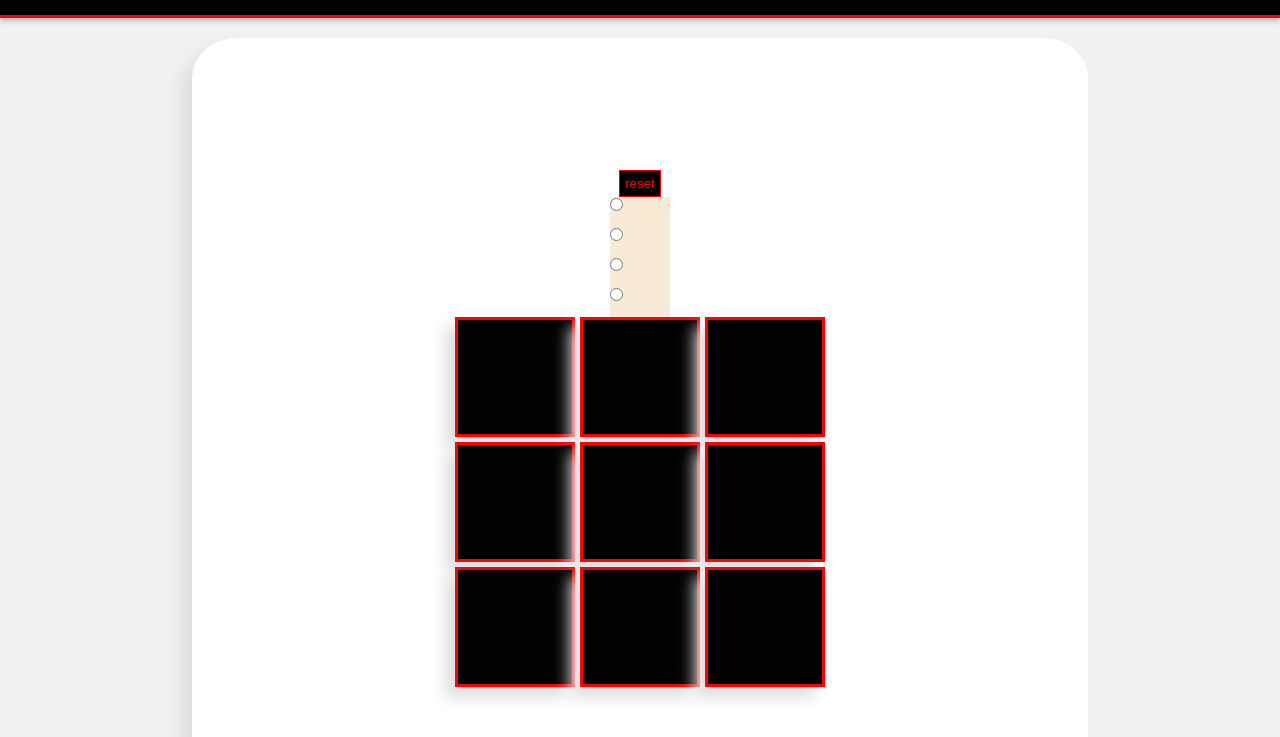
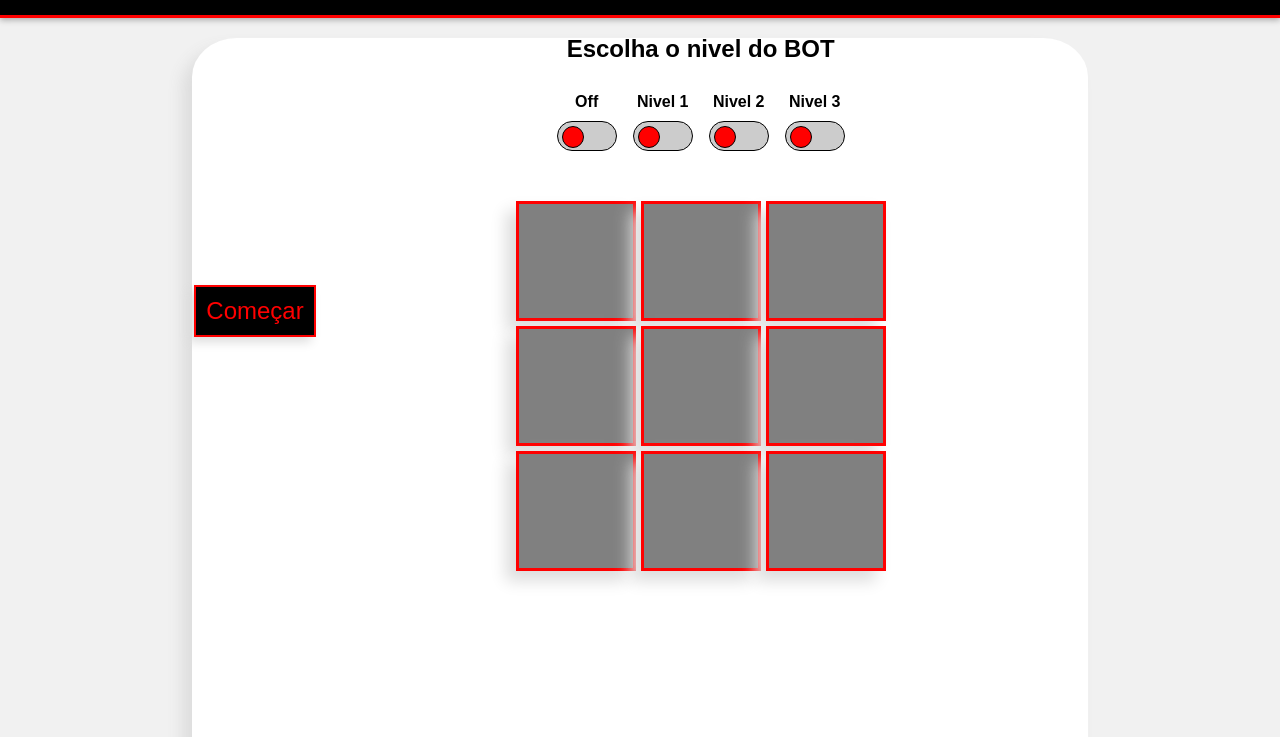
Before and after one commit to Bieltimao1/siteProjetos, a plain HTML site: page ProjetoOrg/sites/Jogo da velha/jogodavelha.html in a window 1280 px wide. Shown: the part 63-800 px from the top of the page. Drawn offline with Linux system fonts and the light colour scheme.

Commit message:
Add files via upload

```diff
--- a/ProjetoOrg/sites/Jogo da velha/jogodavelha.html
+++ b/ProjetoOrg/sites/Jogo da velha/jogodavelha.html
@@ -26,12 +26,44 @@
             border-radius: 5%;
             box-shadow: -10px 10px 15px rgb(221, 221, 221);
         }
+        #section1{
+            display: flex;
+            flex-direction: row;;
+            gap: 200px;
+
+        }
+        #meio{
+            display: flex;
+            flex-direction: column;
+            gap: 10px;
+            margin-top: -250px;
+
+        }
+        #esquerda{
+            display: flex;
+            flex-direction: column;
+            gap: 20px;
+        }
         #container-velha{
             display: grid;
             gap: 5px;
             grid-template-rows: repeat(3, 120px);
             grid-template-columns: repeat(3, 120px);
             width: 370px;
+            margin-top: 40px
+        }
+        #titulo{
+            display: flex;
+            width: 100%;
+            align-items: center;
+            justify-items: center;
+        }
+
+        .nivel-container{
+            display: flex;
+            gap: 1rem;
+            justify-content: center;
+            margin-top: 20px;
         }
         .celulas{
             display: flex;
@@ -72,23 +104,110 @@
         }
         .buttonfeito{
             background-color: black;
-            padding: 5px;
+            padding: 10px;
+            font-size: 14pt;
             color: var(--CorPrincipal);
-            border: 1px solid var(--CorPrincipal);
+            border: 2px solid var(--CorPrincipal);
+            box-shadow: -5px 5px 10px rgb(221, 221, 221);
             transition: 0.3s ease;
         }
         .buttonfeito:hover{
-            transform: scale(1.1);
+            transform: scale(1.05);
+            background-color: var(--CorPrincipal);
             cursor: pointer;
+            color: black;
+            border: 2px solid var(--CorPrincipal);
+            box-shadow: 0px 0px 15px var(--CorPrincipal);
         }
         .buttonfeito:active{
             transform: scale(0.95);
+            background-color: var(--CorPrincipalEscuro);
+            color: white;
         }
         .btnbot{
+            display: flex;
+            flex-direction: column;
+            align-items: center;
+            gap: 4px;
+        }
+        .btnbot p{
+            margin-bottom: 6px;
+            font-weight: bold;
+            color: black;
+        }
+        .slider::before{
+            content: "";
+            background-color: var(--CorPrincipal);
+            height: 20px;
+            width: 20px;;
+            left: 4px;
+            top:4px;
+            border-radius: 50%;
+            position: absolute;
+            transition: 0.3s ease;
+            border: black solid 1px;
+        }
+
+        input:checked + .slider{
+            background-color: var(--CorPrincipal);
+            box-shadow: 0px 0px 10px var(--CorPrincipal);
+        }
+
+        input:checked + .slider::before {
+         transform: translateX(26px);
+        }
+
+        .btnbot input{
+            position: absolute;
+            width: 0;
+            height: 0;
+            opacity: 0;
+
+        }
+
+        .slider{
+            border: solid 1px black;
             position: relative;
+            left: 0;
+            right: 0;
+            top: 0;
+            bottom: 0;
+            background-color: #ccc;
+            border-radius: 34px;
+            cursor: pointer;
             width: 60px;
             height: 30px;
-            background-color: antiquewhite;
+        }
+        #placar{
+            display: flex;
+            padding: 15px 5px 5px 25px;
+            flex-direction: column;
+            background-color: black;
+            border: 3px solid var(--CorPrincipal);
+            color: var(--CorPrincipal);
+            width: 300px;
+            height: 300px;
+            box-shadow: -10px 10px 15px rgb(221, 221, 221);
+        }
+        #meio h2{
+            margin: 0px auto;
+        }
+        #placar h1{
+            margin: 0px auto;
+            margin-bottom: 10px;
+        }
+
+        #container-placar{
+            display: flex;
+            flex-direction: row;
+            margin-top: 15px;
+        }
+        #player1{
+            border-right: 2px solid var(--CorPrincipal);
+            padding-right: 15px;
+        }
+        #player2{
+            padding-left: 15px;
         }
 
     </style>
@@ -99,11 +218,25 @@
 <div id="header-container"></div>
 <div id="conteudovelha">
     <main>
-        <button id="reset" class="buttonfeito">reset</button>
-        <label class="btnbot"><input type="radio" value="0" name="nivel"></label>
-        <label class="btnbot"><input type="radio" value="1" name="nivel"></label>
-        <label class="btnbot"><input type="radio" value="2" name="nivel"></label>
-        <label class="btnbot"><input type="radio" value="3" name="nivel"></label>
+        <section id="section1">
+
+            <div id="esquerda">
+                <button id="comecar" class="buttonfeito" style="font-size: 18pt;">Começar</button>
+                <button id="reset" class="buttonfeito" style="display: none;">Resetar</button>
+                <button id="fim" class="buttonfeito"style="display: none;">Fim</button>
+            </div>
+
+
+            <div id="meio">
+                <div id="titulo"><h2>Escolha o nivel do BOT</h2></div>
+
+                <div class="nivel-container">
+                    <label class="btnbot"><p>Off</p><input type="radio" value="0" name="nivel"><span class="slider"></span></label>
+                    <label class="btnbot"><p>Nivel 1</p><input type="radio" value="1" name="nivel"><span class="slider"></span></label>
+                    <label class="btnbot"><p>Nivel 2</p><input type="radio" value="2" name="nivel"><span class="slider"></span></label>
+                    <label class="btnbot"><p>Nivel 3</p><input type="radio" value="3" name="nivel"><span class="slider"></span></label>
+                </div>
+
                 <div id="container-velha">
                     <div class="celulas" id="celulas-0"></div>
                     <div class="celulas" id="celulas-1"></div>
@@ -116,20 +249,46 @@
                     <div class="celulas" id="celulas-8"></div>
                 </div>
 
+            </div>
+
+
+            <div id="direita">
+                <div id="placar" style="display: none;">
+                    <h1>Placar</h1>
+                    <p>Partidas jogadas: 0</p >
+                    <p>Empates</p>
+                    <div id="container-placar">
+
+                        <div class="player" id="player1"><h2>Player X</h2><p>Vitorias: 0</p> <p>Perdas: 0</p></div>
+                        <div class="player" id="player2"><h2>Player O</h2><p>Vitorias: 0</p> <p>Perdas: 0</p></div>
+
+                    </div>
+                </div>
+            </div>
+
+
+        </section>
     </main>
 </div>
+
+
 <div id="footer-container"></div>
+
+
 <script type="module" src="../../Javascript/conjunto.js"></script>
 <script type="module" src="jogodavelha.js"></script>
 <script>
+    window.addEventListener("load", () => {
+        celulas.forEach((celula) => {celula.classList.add("celulas-empate")})
+    })
     const celulas = document.querySelectorAll(".celulas");
     let playerAtual = "X";
-    let fim = false;
+    let fim = true;
     let jogadasplayerO = [];
     let jogadasplayerX = [];
     let nivel1 = false;
     let nivel2 = false;
-    let nivel3 = true;
+    let nivel3 = false;
 
     const opostos = {
         0:8,
@@ -159,6 +318,7 @@
     jogadasplayerX = [];
     fim = false;
     })
+
 
     celulas.forEach((celula) =>{
         celula.addEventListener("click", () => {
@@ -320,6 +480,38 @@
        celulas[verificarfaltaum("O")].click()
     }
 
+    const comecar = document.getElementById("comecar");
+    const zerar = document.getElementById("fim")
+    const placar = document.getElementById("placar")
+    comecar.addEventListener("click", () => {
+
+        celulas.forEach((celula) => { celula.classList.remove("celulas-empate")});
+        reset.style.display = "block";
+        zerar.style.display = "block";
+        comecar.style.display = "none";
+        placar.style.display = "block"
+        fim = false;
+
+        const selecionado = document.querySelector('input[name="nivel"]:checked');
+        switch(selecionado.value){
+
+            case "1":
+                nivel1 = true;
+                break
+
+            case "2":
+                nivel2 = true;
+                break
+
+            case "3":
+                nivel3 = true;
+                break
+
+        }
+
+    })
+
+
 
 
 </script>
```
Lines whose indentation alone changed are shown as unchanged.
